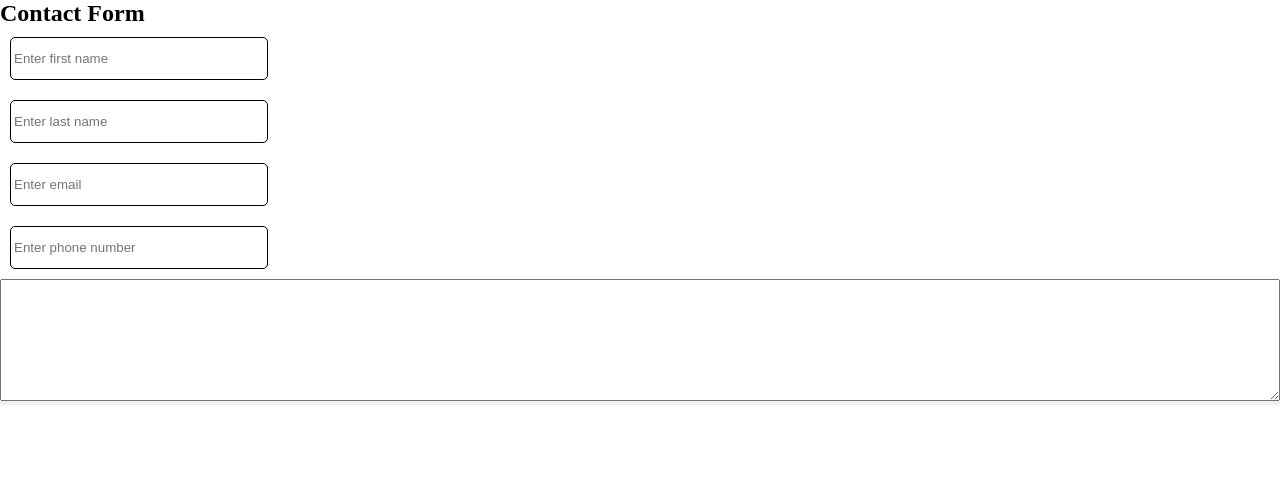
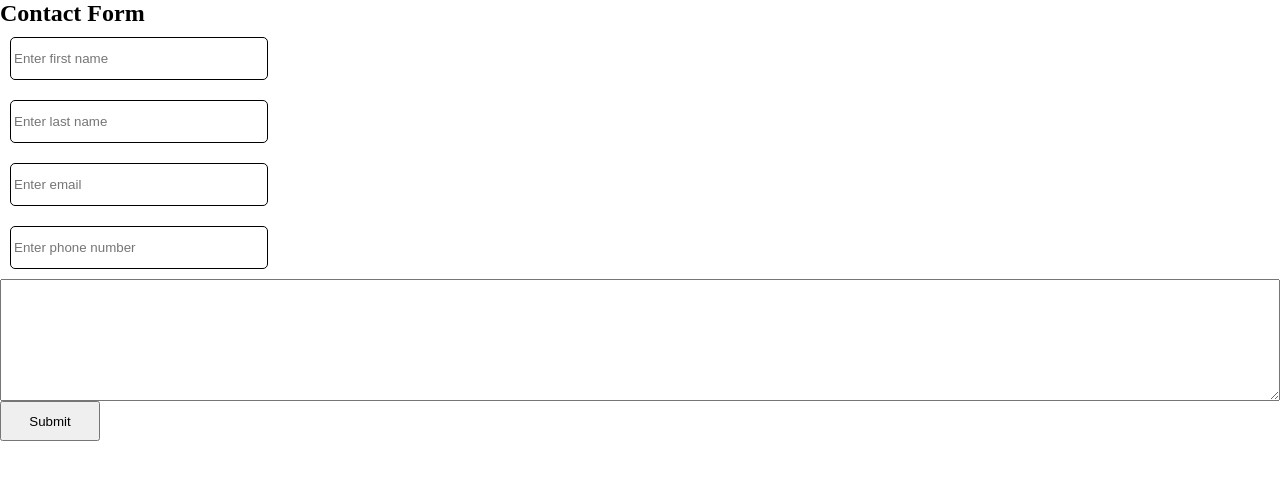
Before and after one commit to faridahokeniyi/formTest, a plain HTML site: page index.html in a window 1280 px wide. Drawn offline with Linux system fonts and the light colour scheme.

Commit message:
button modified

```diff
--- a/index.html
+++ b/index.html
@@ -26,6 +26,10 @@
             padding: 3px;
 
         }
+        form button{
+            height: 40px;
+            width: 100px;
+        }
     </style>
 </head>
 <body>
@@ -37,7 +41,7 @@
             <input type="email" name="email" placeholder="Enter email" required>
             <input type="text" name="number" placeholder="Enter phone number" required>
             <textarea col="30" rows="8" name="contact"></textarea>
-            <button type="submit" ></button>
+            <button type="submit" > Submit </button>
         </form>
     </main>
 </body>
```
Also changed, not shown: 1 other file.
